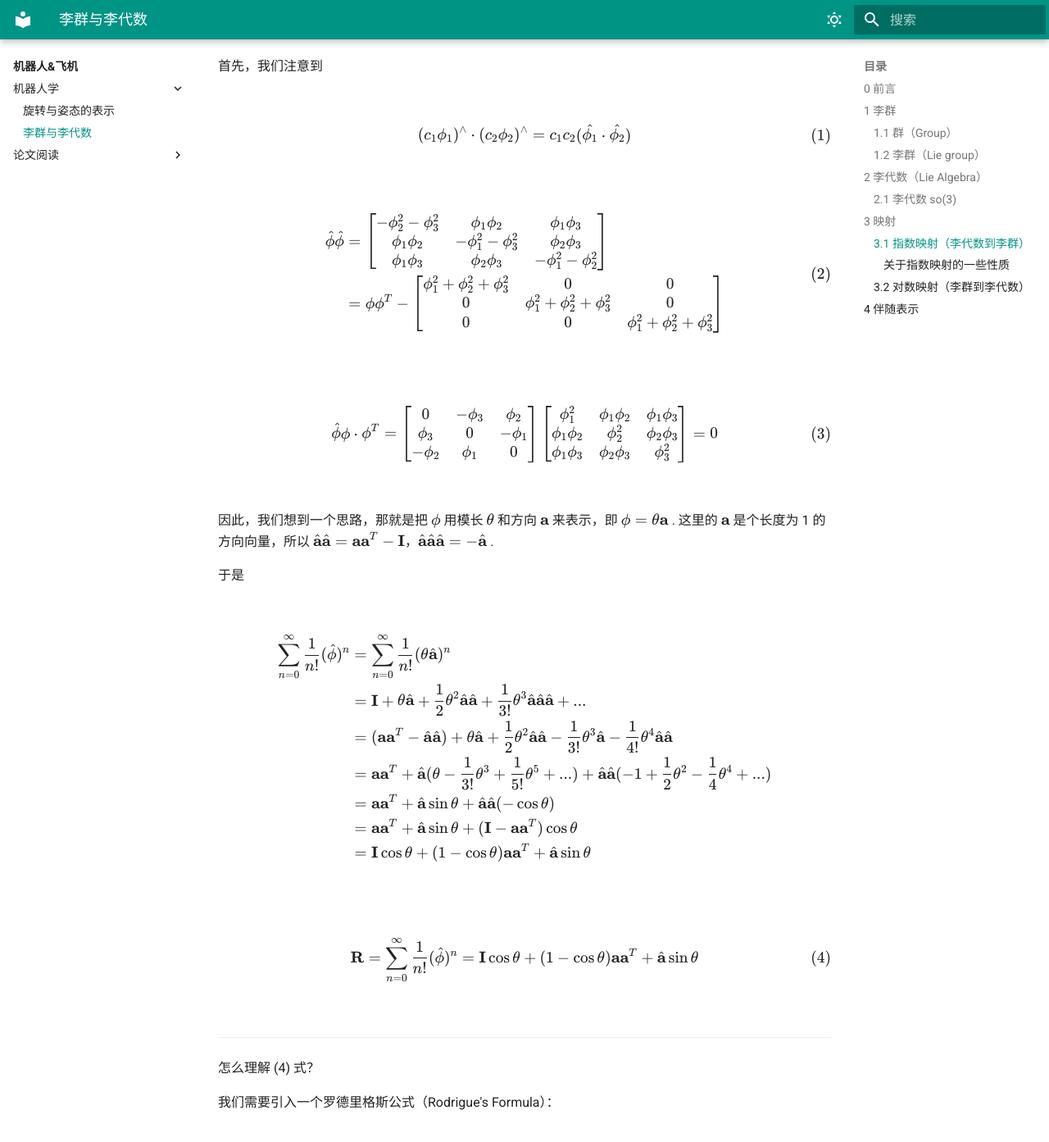
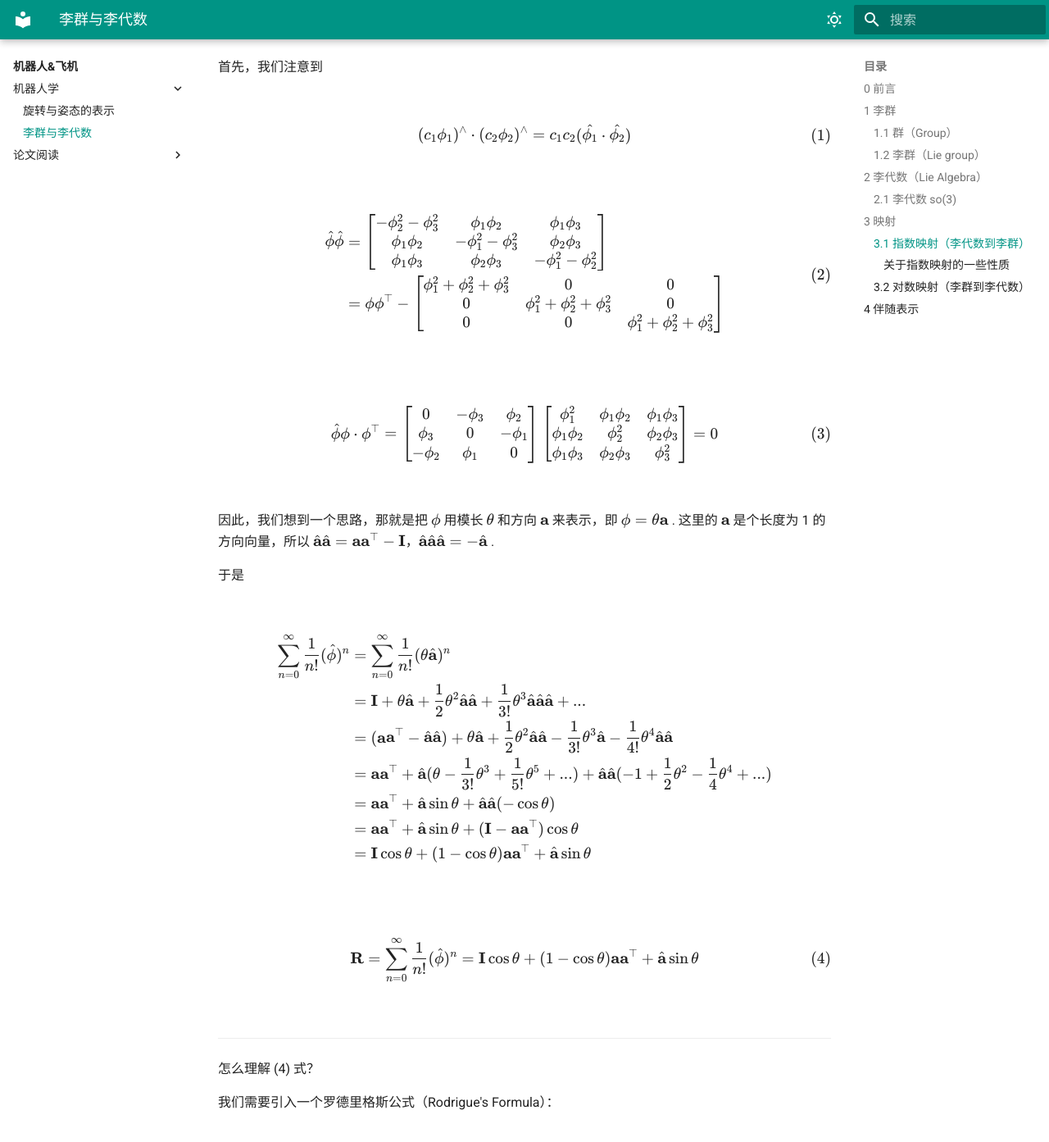
Before and after one commit to cloudmosquito/cloudmosquito.github.io, an MkDocs documentation site: the page built from docs/机器人&飞机/机器人学/李群与李代数.md, in a window 1280 px wide and 1400 px high, scrolled down 2990 px. Shown: the top 1393 px of the window at 82% size. Built offline with MkDocs 1.6.1 and Material for MkDocs 9.7.7, drawn with Linux system fonts in a browser that asks for light colours; some of the changed text lies outside the part shown.

```diff
--- a/docs/机器人&飞机/机器人学/李群与李代数.md
+++ b/docs/机器人&飞机/机器人学/李群与李代数.md
@@ -7,8 +7,8 @@
 我们不妨先说明一下 $\mathrm{SO}(3)$ 和 SE(3) 是什么：
 
 $$\begin{aligned}
-\mathrm{SO(3)} &= \{\mathbf{R} \in \mathbb{R}^{3\times3} | \mathbf{R}\mathbf{R}^T = \mathbf{I}, \mathrm{det}(\mathbf{R}) = 1\}\\
-\mathrm{SE(3)} &= \left\{\mathbf{T} = \begin{bmatrix}\mathbf{R} & \mathbf{t}\\ \mathbf{0}^T & 1\end{bmatrix} \in \mathbb{R}^{4\times4} | \mathbf{R}\in \mathrm{SO(3), \mathbf{t}\in\mathbb{R}^{3}}\right\}
+\mathrm{SO(3)} &= \{\mathbf{R} \in \mathbb{R}^{3\times3} | \mathbf{R}\mathbf{R}^\top = \mathbf{I}, \mathrm{det}(\mathbf{R}) = 1\}\\
+\mathrm{SE(3)} &= \left\{\mathbf{T} = \begin{bmatrix}\mathbf{R} & \mathbf{t}\\ \mathbf{0}^\top & 1\end{bmatrix} \in \mathbb{R}^{4\times4} | \mathbf{R}\in \mathrm{SO(3), \mathbf{t}\in\mathbb{R}^{3}}\right\}
 \end{aligned}$$
 
 $\mathrm{SO}(3)$ 又被称为特殊正交群，SE(3) 又被称为特殊欧式群。
@@ -97,30 +97,30 @@ $$(c_1\phi_1)^{\wedge} \cdot (c_2\phi_2)^{\wedge} = c_1c_2(\hat{\phi_1}\cdot \ha
 
 $$\begin{aligned}
 \hat{\phi}\hat{\phi} &= \begin{bmatrix}-\phi_2^2-\phi_3^2 & \phi_1\phi_2 & \phi_1\phi_3\\ \phi_1\phi_2 & -\phi_1^2-\phi_3^2 &\phi_2\phi_3\\ \phi_1\phi_3 & \phi_2\phi_3 & -\phi_1^2-\phi_2^2\end{bmatrix}\\
-&= \phi \phi^{T} - \begin{bmatrix}\phi_1^2+\phi_2^2+\phi_3^2 & 0 & 0\\ 0 & \phi_1^2+\phi_2^2+\phi_3^2 & 0\\ 0 & 0 & \phi_1^2+\phi_2^2+\phi_3^2\end{bmatrix}
+&= \phi \phi^{\top} - \begin{bmatrix}\phi_1^2+\phi_2^2+\phi_3^2 & 0 & 0\\ 0 & \phi_1^2+\phi_2^2+\phi_3^2 & 0\\ 0 & 0 & \phi_1^2+\phi_2^2+\phi_3^2\end{bmatrix}
 \end{aligned}\tag{2}$$
 
-$$\hat{\phi}\phi\cdot\phi^T = \begin{bmatrix}0 & -\phi_3 & \phi_2\\
+$$\hat{\phi}\phi\cdot\phi^\top = \begin{bmatrix}0 & -\phi_3 & \phi_2\\
 \phi_3 & 0 & -\phi_1\\
 -\phi_2 & \phi_1 & 0\end{bmatrix}\begin{bmatrix}\phi_1^2 & \phi_1\phi_2 & \phi_1\phi_3\\
 \phi_1\phi_2 & \phi_2^2 & \phi_2\phi_3\\
 \phi_1\phi_3 & \phi_2\phi_3 & \phi_3^2\end{bmatrix} = 0\tag{3}$$
 
-因此，我们想到一个思路，那就是把 $\phi$ 用模长 $\theta$ 和方向 $\mathbf{a}$ 来表示，即 $\phi = \theta \mathbf{a}$ . 这里的 $\mathbf{a}$ 是个长度为 1 的方向向量，所以 $\hat{\mathbf{a}} \hat{\mathbf{a}} = \mathbf{a} \mathbf{a}^T - \mathbf{I}$，$\hat{\mathbf{a}} \hat{\mathbf{a}} \hat{\mathbf{a}}  = -\hat{\mathbf{a}}$ .
+因此，我们想到一个思路，那就是把 $\phi$ 用模长 $\theta$ 和方向 $\mathbf{a}$ 来表示，即 $\phi = \theta \mathbf{a}$ . 这里的 $\mathbf{a}$ 是个长度为 1 的方向向量，所以 $\hat{\mathbf{a}} \hat{\mathbf{a}} = \mathbf{a} \mathbf{a}^\top - \mathbf{I}$，$\hat{\mathbf{a}} \hat{\mathbf{a}} \hat{\mathbf{a}}  = -\hat{\mathbf{a}}$ .
 
 于是
 
 $$\begin{aligned}
 \sum_{n = 0}^{\infty}\frac{1}{n!}(\hat{\phi})^{n} &= \sum_{n=0}^{\infty}\frac{1}{n!}(\theta\hat{\mathbf{a}} )^{n}\\
 &= \mathbf{I} + \theta\hat{\mathbf{a}}  + \frac{1}{2}\theta^2\hat{\mathbf{a}} \hat{\mathbf{a}}  + \frac{1}{3!}\theta^3\hat{\mathbf{a}} \hat{\mathbf{a}} \hat{\mathbf{a}}  + ...\\
-&= (\mathbf{a} \mathbf{a}^T -\hat{\mathbf{a}} \hat{\mathbf{a}} )+\theta\hat{\mathbf{a}}  + \frac{1}{2}\theta^2\hat{\mathbf{a}} \hat{\mathbf{a}} -\frac{1}{3!}\theta^3\hat{\mathbf{a}} -\frac{1}{4!}\theta^4\hat{\mathbf{a}} \hat{\mathbf{a}} \\
-&= \mathbf{a} \mathbf{a}^T + \hat{\mathbf{a}} (\theta - \frac{1}{3!}\theta^3 + \frac{1}{5!}\theta^5 + ...) + \hat{\mathbf{a}} \hat{\mathbf{a}} (-1 + \frac{1}{2}\theta^2-\frac{1}{4}\theta^4 + ...)\\
-&= \mathbf{a}\mathbf{a}^T + \hat{\mathbf{a}} \sin\theta + \hat{\mathbf{a}} \hat{\mathbf{a}} (-\cos\theta)\\
-&= \mathbf{a} \mathbf{a}^T + \hat{\mathbf{a}} \sin\theta + (\mathbf{I}-\mathbf{a} \mathbf{a}^T)\cos\theta\\
-&= \mathbf{I}\cos\theta + (1-\cos\theta)\mathbf{a} \mathbf{a}^T + \hat{\mathbf{a}} \sin\theta
+&= (\mathbf{a} \mathbf{a}^\top -\hat{\mathbf{a}} \hat{\mathbf{a}} )+\theta\hat{\mathbf{a}}  + \frac{1}{2}\theta^2\hat{\mathbf{a}} \hat{\mathbf{a}} -\frac{1}{3!}\theta^3\hat{\mathbf{a}} -\frac{1}{4!}\theta^4\hat{\mathbf{a}} \hat{\mathbf{a}} \\
+&= \mathbf{a} \mathbf{a}^\top + \hat{\mathbf{a}} (\theta - \frac{1}{3!}\theta^3 + \frac{1}{5!}\theta^5 + ...) + \hat{\mathbf{a}} \hat{\mathbf{a}} (-1 + \frac{1}{2}\theta^2-\frac{1}{4}\theta^4 + ...)\\
+&= \mathbf{a}\mathbf{a}^\top + \hat{\mathbf{a}} \sin\theta + \hat{\mathbf{a}} \hat{\mathbf{a}} (-\cos\theta)\\
+&= \mathbf{a} \mathbf{a}^\top + \hat{\mathbf{a}} \sin\theta + (\mathbf{I}-\mathbf{a} \mathbf{a}^\top)\cos\theta\\
+&= \mathbf{I}\cos\theta + (1-\cos\theta)\mathbf{a} \mathbf{a}^\top + \hat{\mathbf{a}} \sin\theta
 \end{aligned}$$
 
-$$\mathbf{R} = \sum_{n = 0}^{\infty}\frac{1}{n!}(\hat{\phi})^{n} = \mathbf{I}\cos\theta + (1-\cos\theta)\mathbf{a} \mathbf{a}^T + \hat{\mathbf{a}} \sin\theta \tag{4}$$
+$$\mathbf{R} = \sum_{n = 0}^{\infty}\frac{1}{n!}(\hat{\phi})^{n} = \mathbf{I}\cos\theta + (1-\cos\theta)\mathbf{a} \mathbf{a}^\top + \hat{\mathbf{a}} \sin\theta \tag{4}$$
 
 ---
 
@@ -128,7 +128,7 @@ $$\mathbf{R} = \sum_{n = 0}^{\infty}\frac{1}{n!}(\hat{\phi})^{n} = \mathbf{I}\co
 
 我们需要引入一个罗德里格斯公式（Rodrigue's Formula）：
 
-$$\mathbf{R} = \cos\theta \mathbf{I} + (1-\cos\theta)\mathbf{n}\mathbf{n}^T + \sin\theta \hat{\mathbf{n}}\tag{5}$$
+$$\mathbf{R} = \cos\theta \mathbf{I} + (1-\cos\theta)\mathbf{n}\mathbf{n}^\top + \sin\theta \hat{\mathbf{n}}\tag{5}$$
 
 其中，$\mathbf{R}$ 代表旋转矩阵，$\mathbf{n}$ 代表转轴，$\theta$ 代表旋转角度。
 
@@ -146,7 +146,7 @@ $$\text{exp}(\omega t) = \sum_{n=0}^{\infty}\frac{1}{n!}\left(\left\|\omega\righ
 
 根据 (2) 式，我们有
 
-$$\hat{\mathbf{a}}\hat{\mathbf{a}} = \mathbf{a}\mathbf{a}^T - \mathbf{I} \tag{6}$$
+$$\hat{\mathbf{a}}\hat{\mathbf{a}} = \mathbf{a}\mathbf{a}^\top - \mathbf{I} \tag{6}$$
 
 把 (6) 式代入到 (4) 式，我们得到
 
@@ -247,18 +247,20 @@ $\mathbf{a}$ 是 $\mathbf{R}$ 的特征值 1 所对应的特征向量！
 **第二种方法**：仍然利用 (7) 式，对 (7) 式左右两边取转置，我们得到
 
 $$\begin{aligned}
-\mathbf{R}^T &= \mathbf{I} + \hat{\mathbf{a}}^T \sin\theta + \left(\hat{\mathbf{a}}^T\right)^2(1-\cos\theta) \\
+\mathbf{R}^\top &= \mathbf{I} + \hat{\mathbf{a}}^\top \sin\theta + \left(\hat{\mathbf{a}}^\top\right)^2(1-\cos\theta) \\
 &= \mathbf{I} - \hat{\mathbf{a}}\sin\theta + \hat{\mathbf{a}}^2(1-\cos\theta)
 \end{aligned}\tag{16}$$
 
 用 (7) 式减去 (16) 式，我们得到
 
 $$\begin{aligned}
-\mathbf{R} - \mathbf{R}^T &= 2\hat{\mathbf{a}}\sin\theta\\
-\hat{\mathbf{a}} &= \frac{\mathbf{R}-\mathbf{R}^T}{2\sin\theta}
+\mathbf{R} - \mathbf{R}^\top &= 2\hat{\mathbf{a}}\sin\theta\\
+\hat{\mathbf{a}} &= \frac{\mathbf{R}-\mathbf{R}^\top}{2\sin\theta}
 \end{aligned} \tag{17}$$
 
-综上，$\Phi = \dfrac{\theta}{2\sin\theta}(\mathbf{R} - \mathbf{R}^T)$，$\theta = \arccos\dfrac{\text{tr}(\mathbf{R})-1}{2}$，$\phi = \check{\Phi}$ 。
+综上，$\Phi = \dfrac{\theta}{2\sin\theta}(\mathbf{R} - \mathbf{R}^\top)$，$\theta = \arccos\dfrac{\text{tr}(\mathbf{R})-1}{2}$，$\phi = \check{\Phi}$ 。
+
+> $$(\mathbf{R}-\mathbf{R}^\top)^{\vee} = \begin{bmatrix}r_{32}-r_{23} & r_{13}-r_{31} & r_{21}-r_{12}\end{bmatrix}^\top $$
 
 ---
 
```
Also changed, not shown: docs/数学/矩阵微积分.md (+90 -8 lines).
